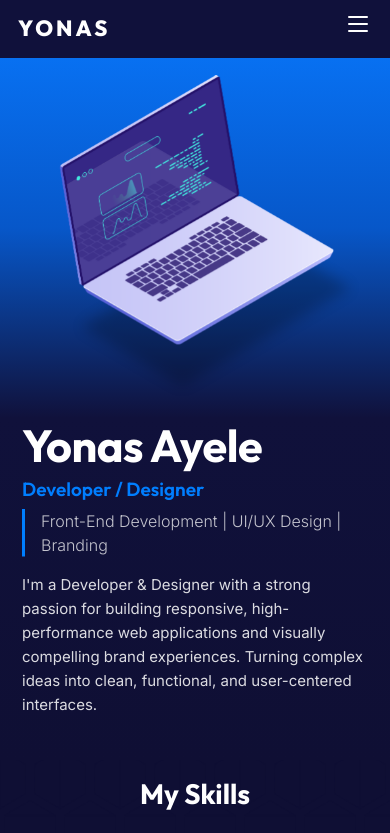
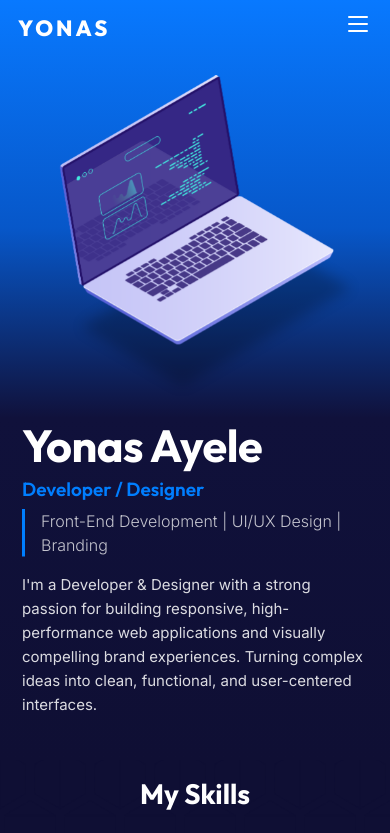
Before and after one commit to yonas1a/yonas_ayele, a React (Vite) app: page / in a window 390 px wide. Shown: the top 833 px of the page. Built offline with nearby package versions, Linux system fonts and the light colour scheme.

Commit message:
final commit

```diff
--- a/src/components/style.css
+++ b/src/components/style.css
@@ -1225,7 +1225,6 @@ div#percentage_bar {
   /* Nav */
   .first_div {
     padding: 0 18px;
-    background-color: #10113b;
   }
   .menu {
     display: none;
```
